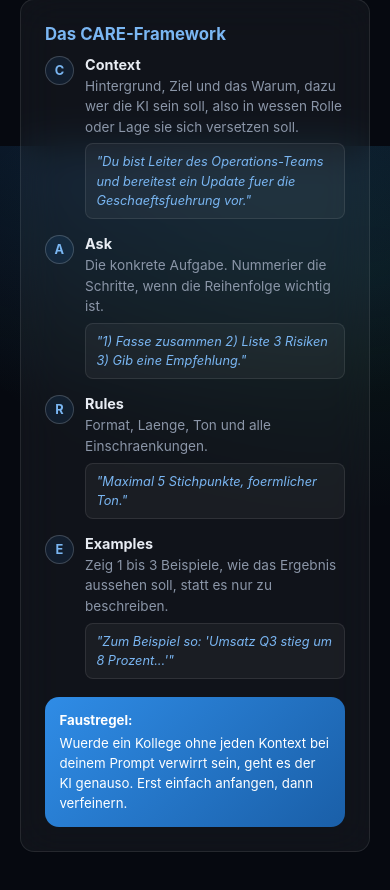
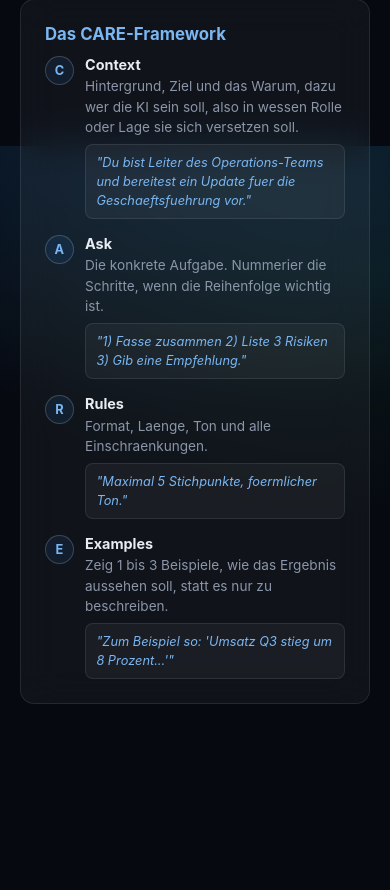
Before and after one commit to moritzwitt-hash/AlexGame, a website: page public/index.html in a window 390 px wide. Shown: the part 698-1588 px from the top of the page. After the commit the page ends 1466 px from the top, so only its background shows below. Drawn offline with Linux system fonts and the light colour scheme; no server answers.

Commit message:
Remove golden rule callout and widen sidebars
The CARE sidebar had grown too tall after adding examples. Removed the
golden rule box and widened both sidebars (240px to 290/300px) so the
extra detail reads as wider blocks instead of one long column, with
the collapse breakpoint raised to match.

```diff
--- a/public/index.html
+++ b/public/index.html
@@ -71,10 +71,6 @@
           </div>
         </li>
       </ul>
-
-      <div class="care-golden-rule">
-        <strong>Faustregel:</strong> Wuerde ein Kollege ohne jeden Kontext bei deinem Prompt verwirrt sein, geht es der KI genauso. Erst einfach anfangen, dann verfeinern.
-      </div>
     </aside>
   </div>
 
--- a/public/style.css
+++ b/public/style.css
@@ -133,11 +133,11 @@ body {
 }
 
 .layout {
-  max-width: 1320px;
+  max-width: 1480px;
   margin: 0 auto;
   padding: 2.5rem 1.25rem 4rem;
   display: grid;
-  grid-template-columns: 240px 1fr 240px;
+  grid-template-columns: 290px 1fr 300px;
   gap: 1.5rem;
   align-items: start;
 }
@@ -253,26 +253,11 @@ body {
   color: var(--ki-lab-blue-soft) !important;
 }
 
-.care-golden-rule {
-  margin-top: 1.15rem;
-  padding: 0.85rem 0.9rem;
-  border-radius: var(--radius);
-  background: linear-gradient(135deg, var(--ki-lab-blue), #1a5fa8);
-  color: #fff;
-  font-size: 0.83rem;
-  line-height: 1.5;
-}
-
-.care-golden-rule strong {
-  display: block;
-  margin-bottom: 0.2rem;
-}
-
 .app-main {
   min-width: 0;
 }
 
-@media (max-width: 1080px) {
+@media (max-width: 1200px) {
   .layout {
     grid-template-columns: 1fr;
   }
```
